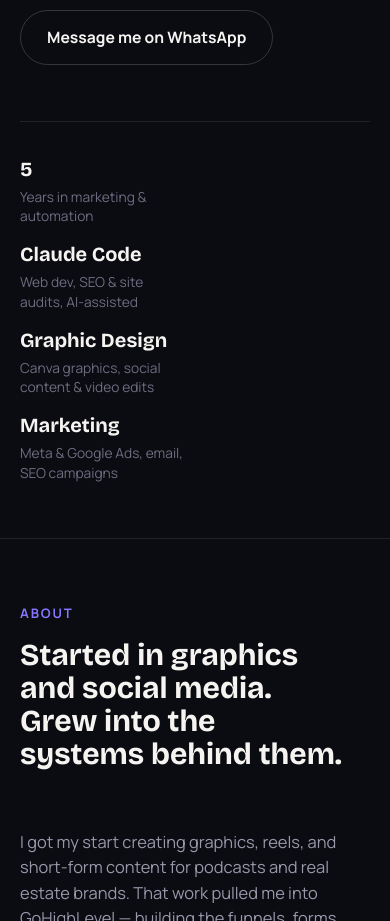
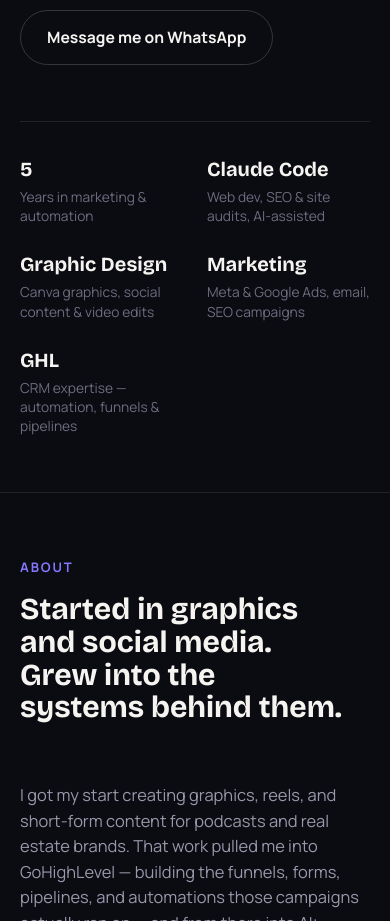
Before and after one commit to justinalviz28-design/justin-portfolio, a plain HTML site: page index.html in a window 390 px wide. Shown: the part 980-1901 px from the top of the page. Drawn offline with nearby package versions, Linux system fonts and the light colour scheme.

Commit message:
Add GHL/CRM expertise back as a 5th hero stat, switch stats row to wrapping flex layout
Co-Authored-By: Claude Sonnet 5 <noreply@anthropic.com>

```diff
--- a/css/style.css
+++ b/css/style.css
@@ -134,10 +134,10 @@ main{ position: relative; z-index: 1; }
 .btn:active{ transform: scale(0.97); }
 
 .hero-stats{
-  display: grid; grid-template-columns: repeat(4, 1fr); gap: 24px;
+  display: flex; flex-wrap: wrap; gap: 28px 24px;
   padding-top: 36px; border-top: 1px solid var(--line);
 }
-.stat{ display: flex; flex-direction: column; gap: 6px; }
+.stat{ flex: 1 1 150px; min-width: 130px; display: flex; flex-direction: column; gap: 6px; }
 .stat-num{
   font-family: var(--font-display); font-weight: 700; font-size: clamp(1.25rem, 1.7vw, 1.6rem);
   line-height: 1.15; color: var(--ink); font-variant-numeric: tabular-nums;
@@ -286,7 +286,6 @@ main{ position: relative; z-index: 1; }
 @media (max-width: 900px){
   .about-grid{ grid-template-columns: 1fr; }
   .service-grid{ grid-template-columns: repeat(2, 1fr); }
-  .hero-stats{ grid-template-columns: repeat(2, 1fr); gap: 22px 18px; }
   .hero-grid{ grid-template-columns: 1fr; }
   .hero-photo{ order: -1; }
   .hero-photo-frame{ width: min(100%, 260px); }
@@ -318,5 +317,5 @@ main{ position: relative; z-index: 1; }
   .service-grid{ grid-template-columns: 1fr; }
   .contact-grid{ grid-template-columns: 1fr; }
   .project-grid{ grid-template-columns: 1fr; }
-  .hero-stats{ grid-template-columns: 1fr; gap: 18px; }
+  .stat{ flex-basis: 42%; }
 }
--- a/index.html
+++ b/index.html
@@ -53,6 +53,7 @@
       <div class="stat"><span class="stat-num">Claude Code</span><span class="stat-label">Web dev, SEO &amp; site audits, AI-assisted</span></div>
       <div class="stat"><span class="stat-num">Graphic Design</span><span class="stat-label">Canva graphics, social content &amp; video edits</span></div>
       <div class="stat"><span class="stat-num">Marketing</span><span class="stat-label">Meta &amp; Google Ads, email, SEO campaigns</span></div>
+      <div class="stat"><span class="stat-num">GHL</span><span class="stat-label">CRM expertise — automation, funnels &amp; pipelines</span></div>
     </div>
   </section>
 
```
